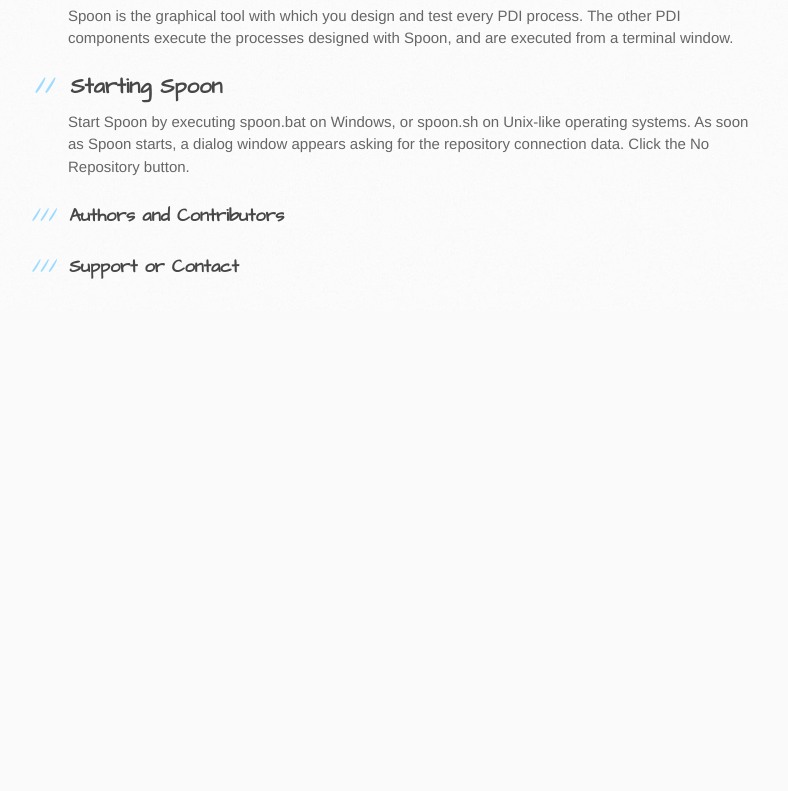
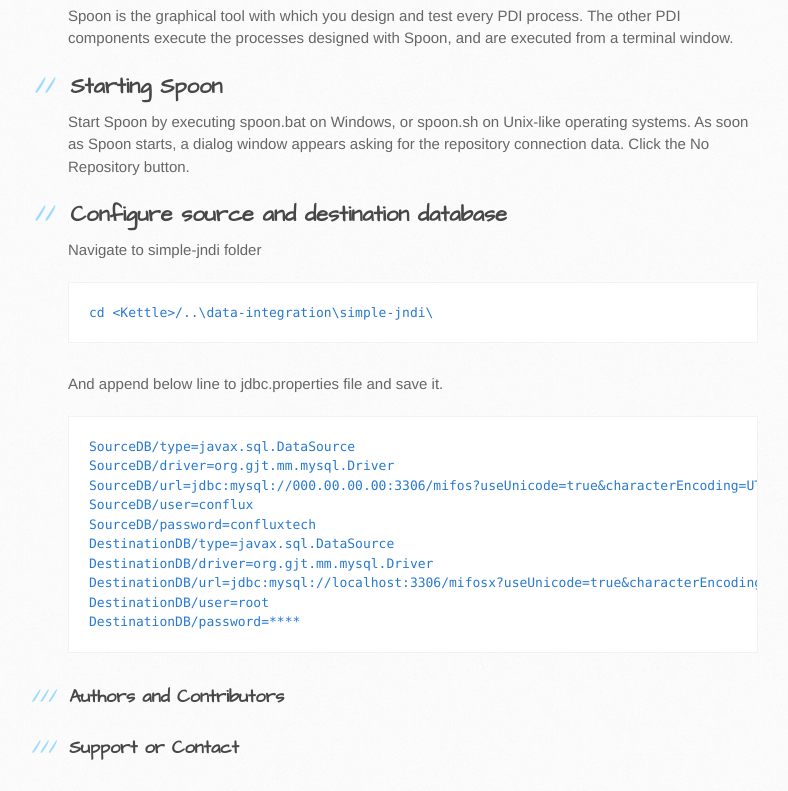
Before and after one commit to openMF/move-to-mifosx, a plain HTML site: page index.html in a window 1280 px wide. Shown: the part 1409-2200 px from the top of the page, without its empty margins (102-890 px from the left). Before the commit the page ends 1720 px from the top, so only its background shows below. Drawn offline with Linux system fonts and the light colour scheme.

```diff
--- a/index.html
+++ b/index.html
@@ -88,6 +88,28 @@ chmod +x *.sh
 
 <p>Start Spoon by executing spoon.bat on Windows, or spoon.sh on Unix-like operating systems. As soon as Spoon starts, a dialog window appears asking for the repository connection data. Click the No Repository button.</p>
 
+<h2>
+<a name="configure-source-and-destination-database" class="anchor" href="#configure-source-and-destination-database"><span class="octicon octicon-link"></span></a>Configure source and destination database</h2>
+
+<p>Navigate to simple-jndi folder</p>
+
+<pre><code>cd &lt;Kettle&gt;/..\data-integration\simple-jndi\
+</code></pre>
+
+<p>And append below line to jdbc.properties file and save it. </p>
+
+<pre><code>SourceDB/type=javax.sql.DataSource
+SourceDB/driver=org.gjt.mm.mysql.Driver
+SourceDB/url=jdbc:mysql://000.00.00.00:3306/mifos?useUnicode=true&amp;characterEncoding=UTF-8
+SourceDB/user=conflux
+SourceDB/password=confluxtech
+DestinationDB/type=javax.sql.DataSource
+DestinationDB/driver=org.gjt.mm.mysql.Driver
+DestinationDB/url=jdbc:mysql://localhost:3306/mifosx?useUnicode=true&amp;characterEncoding=UTF-8
+DestinationDB/user=root
+DestinationDB/password=****
+</code></pre>
+
 <h3>
 <a name="authors-and-contributors" class="anchor" href="#authors-and-contributors"><span class="octicon octicon-link"></span></a>Authors and Contributors</h3>
 
```
Also changed, not shown: params.json (+1 -1 lines).
